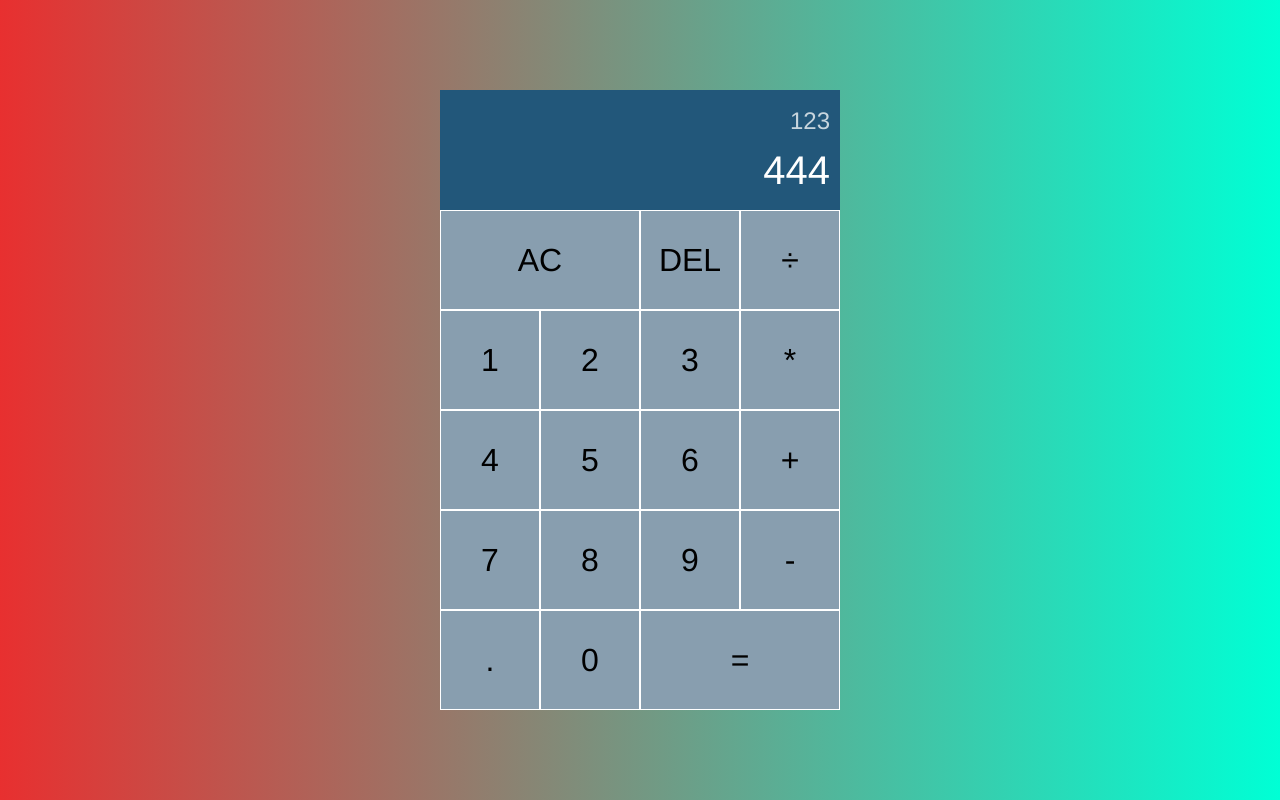
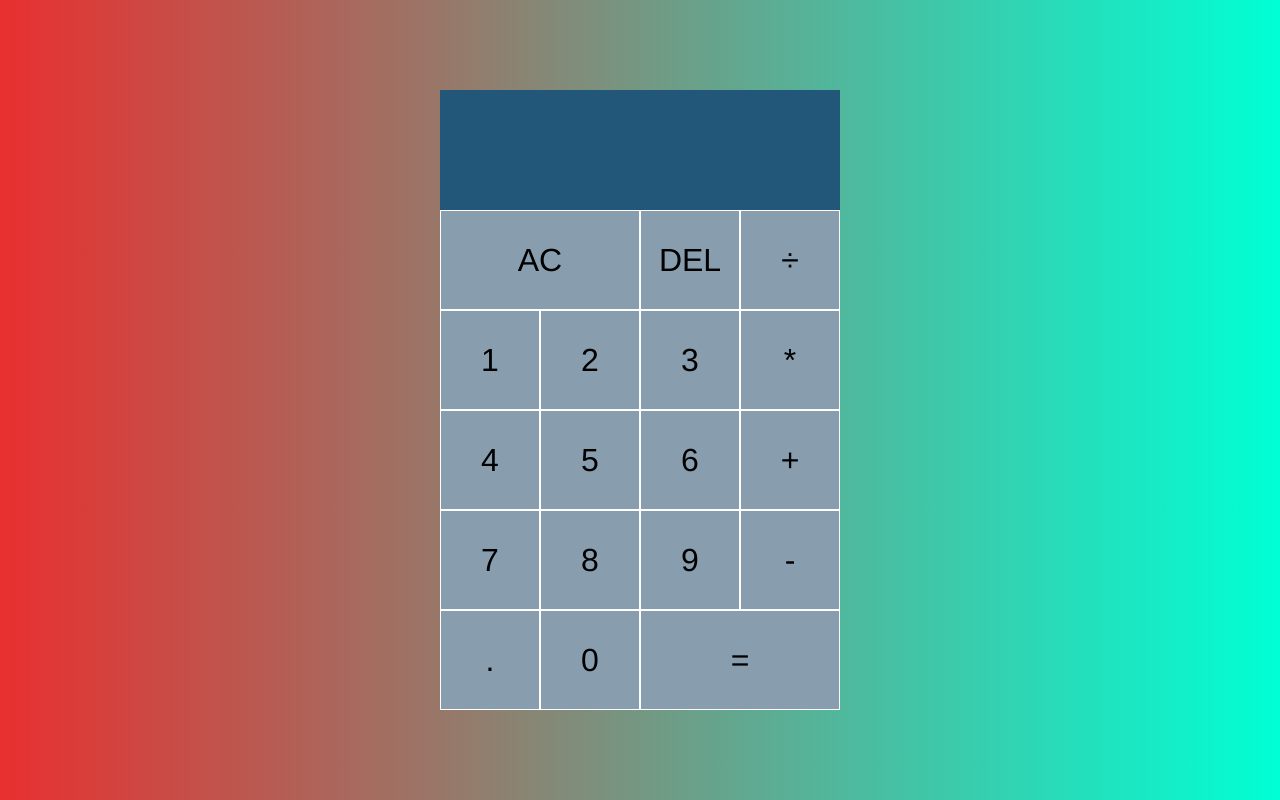
Before and after one commit to ceaiius/Calculator, a plain HTML site: page index.html in a window 1280 px wide. Drawn offline with Linux system fonts and the light colour scheme.

Commit message:
Feat: Fixed some minor details

```diff
--- a/index.html
+++ b/index.html
@@ -13,8 +13,8 @@
 <body>
     <div class="calculator-grid">
         <div class="output">
-            <div data-previous-operand class="previous-operand">123</div>
-            <div data-current-operand class="current-operand">444</div>
+            <div data-previous-operand class="previous-operand"></div>
+            <div data-current-operand class="current-operand"></div>
         </div>
         <button data-all-clear class="span-two">AC</button>
         <button data-delete>DEL</button>
```
